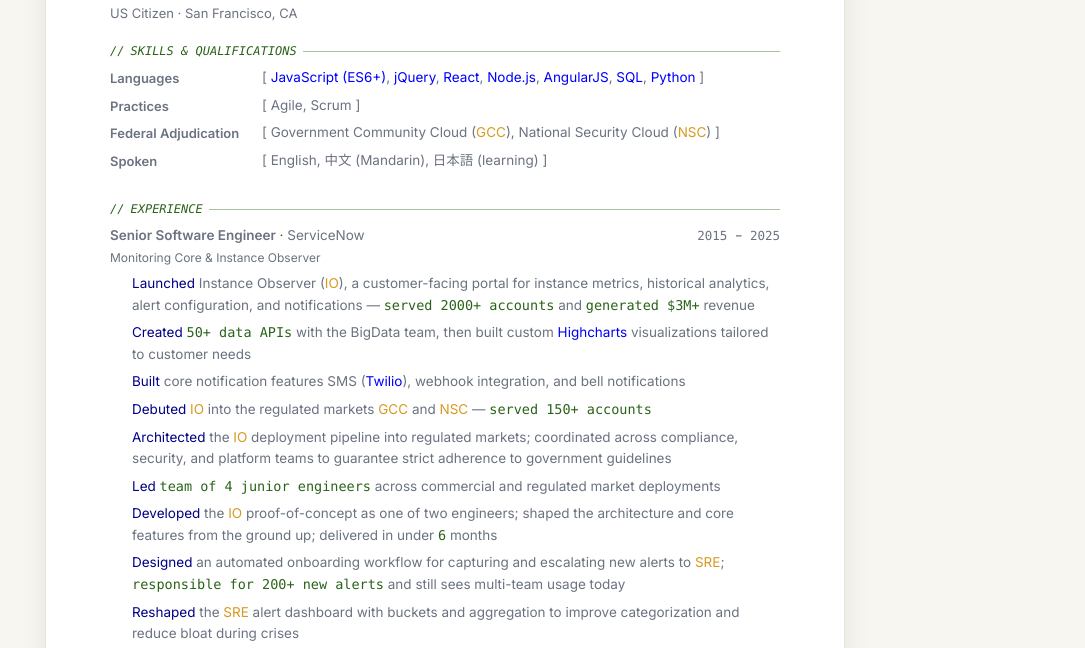
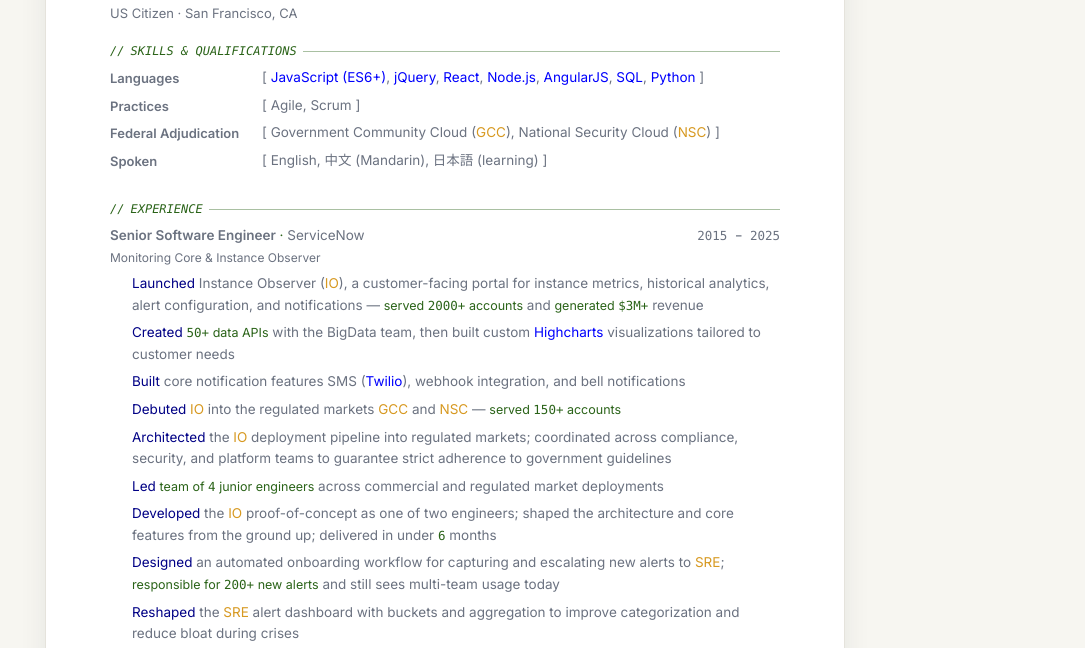
Before and after one commit to danli-code/resume, a plain HTML site: page index.html in a window 1280 px wide. Shown: the part 148-796 px from the top of the page, without its empty margins (195-1280 px from the left). Drawn offline with Linux system fonts and the light colour scheme.

Commit message:
edit font of numbers and text around them

```diff
--- a/index.html
+++ b/index.html
@@ -79,16 +79,16 @@
           <div class="job-when"><span class="yr">2015</span> – <span class="yr">2025</span></div>
         </header>
         <ul class="bullets">
-          <li><span class="verb">Launched</span> Instance Observer (<abbr class="acr" title="Instance Observer">IO</abbr>), a customer-facing portal for instance metrics, historical analytics, alert configuration, and notifications — <span class="num">served 2000+ accounts</span> and <span class="num">generated $3M+</span> revenue</li>
-          <li><span class="verb">Created</span> <span class="num">50+ data APIs</span> with the BigData team, then built custom <span class="kw">Highcharts</span> visualizations tailored to customer needs</li>
+          <li><span class="verb">Launched</span> Instance Observer (<abbr class="acr" title="Instance Observer">IO</abbr>), a customer-facing portal for instance metrics, historical analytics, alert configuration, and notifications — <span class="num">served <span class="num-digit">2000+</span> accounts</span> and <span class="num">generated <span class="num-digit">$3M+</span></span> revenue</li>
+          <li><span class="verb">Created</span> <span class="num"><span class="num-digit">50+</span> data APIs</span> with the BigData team, then built custom <span class="kw">Highcharts</span> visualizations tailored to customer needs</li>
           <li><span class="verb">Built</span> core notification features SMS (<span class="kw">Twilio</span>), webhook integration, and bell notifications</li>
-          <li><span class="verb">Debuted</span> <abbr class="acr" title="Instance Observer">IO</abbr> into the regulated markets <abbr class="acr" title="Government Community Cloud">GCC</abbr> and <abbr class="acr" title="National Security Cloud">NSC</abbr> — <span class="num">served 150+ accounts</span></li>
+          <li><span class="verb">Debuted</span> <abbr class="acr" title="Instance Observer">IO</abbr> into the regulated markets <abbr class="acr" title="Government Community Cloud">GCC</abbr> and <abbr class="acr" title="National Security Cloud">NSC</abbr> — <span class="num">served <span class="num-digit">150+</span> accounts</span></li>
           <li><span class="verb">Architected</span> the <abbr class="acr" title="Instance Observer">IO</abbr> deployment pipeline into regulated markets; coordinated across compliance, security, and platform teams to guarantee strict adherence to government guidelines</li>
-          <li><span class="verb">Led</span> <span class="num">team of 4 junior engineers</span> across commercial and regulated market deployments</li>
-          <li><span class="verb">Developed</span> the <abbr class="acr" title="Instance Observer">IO</abbr> proof-of-concept as one of two engineers; shaped the architecture and core features from the ground up; delivered in under <span class="num">6</span> months</li>
-          <li><span class="verb">Designed</span>  an automated onboarding workflow for capturing and escalating new alerts to <abbr class="acr" title="Site Reliability Engineering">SRE</abbr>; <span class="num">responsible for 200+ new alerts</span> and still sees multi-team usage today</li>
+          <li><span class="verb">Led</span> <span class="num">team of <span class="num-digit">4</span> junior engineers</span> across commercial and regulated market deployments</li>
+          <li><span class="verb">Developed</span> the <abbr class="acr" title="Instance Observer">IO</abbr> proof-of-concept as one of two engineers; shaped the architecture and core features from the ground up; delivered in under <span class="num"><span class="num-digit">6</span></span> months</li>
+          <li><span class="verb">Designed</span>  an automated onboarding workflow for capturing and escalating new alerts to <abbr class="acr" title="Site Reliability Engineering">SRE</abbr>; <span class="num">responsible for <span class="num-digit">200+</span> new alerts</span> and still sees multi-team usage today</li>
           <li><span class="verb">Reshaped</span> the <abbr class="acr" title="Site Reliability Engineering">SRE</abbr> alert dashboard with buckets and aggregation to improve categorization and reduce bloat during crises</li>
-          <li><span class="verb">Migrated</span> the legacy <abbr class="acr" title="Site Reliability Engineering">SRE</abbr> alerting system (data, tables, and workflows) to a newer framework with backwards compatibility and <span class="num">0 downtime</span></li>
+          <li><span class="verb">Migrated</span> the legacy <abbr class="acr" title="Site Reliability Engineering">SRE</abbr> alerting system (data, tables, and workflows) to a newer framework with backwards compatibility and <span class="num"><span class="num-digit">0</span> downtime</span></li>
         </ul>
       </article>
     </section>
--- a/style.css
+++ b/style.css
@@ -248,7 +248,6 @@
 
 
 /* ── Inline syntax tokens (consolidated in one place) ─────────── */
-.num,
 .kw,
 .verb,
 .acr,
@@ -258,7 +257,17 @@
   font-weight: 500;
   white-space: nowrap;
 }
-.num  { color: var(--c-num);   font-family: 'Menlo', 'JetBrains Mono', 'Consolas', monospace; }
+.num {
+  color: var(--c-org);
+  font-family: 'Inter', system-ui, -apple-system, 'Segoe UI', sans-serif;
+  font-size: 12.5px;
+  font-weight: 500;
+  white-space: nowrap;
+}
+/* numeric tokens inside .num — wrapped by JS */
+.num-digit {
+  font-family: 'Menlo', 'JetBrains Mono', 'Consolas', monospace;
+}
 .kw   { color: var(--c-kw);    }
 .verb { color: var(--c-verb);  }
 .acr  { color: var(--c-acr);   text-decoration: none; cursor: help; }  /* applied to <abbr> */
```
